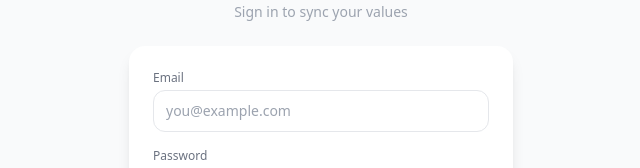
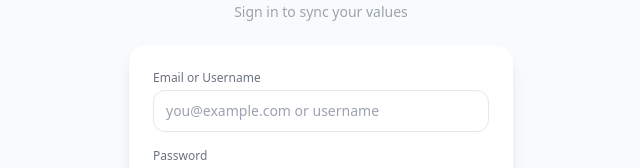
Before and after one commit to TomiJans26/vote-with-your-dollar, a React (Vite) app in the folder frontend/: page /login in a window 1280 px wide. Shown: the part 250-418 px from the top of the page, without its empty margins (319-959 px from the left). Built offline with nearby package versions, Linux system fonts and the light colour scheme; no server answers; the HTML template or start-up script is replaced by a standard one.

Commit message:
Login with username or email + password reset fix
- Login accepts username OR email
- Fixed password hash format (werkzeug, not bcrypt)
- Updated login form label and input type

```diff
--- a/frontend/src/pages/Login.jsx
+++ b/frontend/src/pages/Login.jsx
@@ -39,14 +39,14 @@
           )}
 
           <div>
-            <label className="block text-xs font-medium text-gray-500 mb-1">Email</label>
+            <label className="block text-xs font-medium text-gray-500 mb-1">Email or Username</label>
             <input
-              type="email"
+              type="text"
               value={email}
               onChange={e => setEmail(e.target.value)}
               required
               className="w-full px-3 py-2.5 border border-gray-200 rounded-xl text-sm focus:outline-none focus:ring-2 focus:ring-teal-500 focus:border-transparent"
-              placeholder="you@example.com"
+              placeholder="you@example.com or username"
             />
           </div>
 
```
Also changed, not shown: 1 other file (tests, documents, lock files or other folders).
